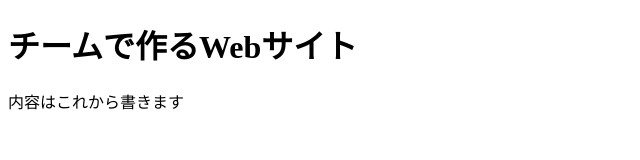
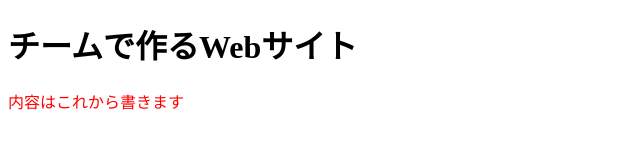
Before and after one commit to kim-iniad/team-project2022, a plain HTML site: page index.html in a window 1280 px wide. Shown: the whole page, without its empty margins (0-640 px from the left). Drawn offline with Linux system fonts and the light colour scheme.

Commit message:
create a css file

```diff
--- /dev/null
+++ b/css/index.css
@@ -0,0 +1,3 @@
+.red {
+    color: red;
+}
--- a/index.html
+++ b/index.html
@@ -3,10 +3,11 @@
     <head>
         <meta charset="utf-8">
         <title>チーム作るWebサイト</title>
+        <link rel="stylesheet" href="css/index.css">
     </head>
     <body>
         <h1>チームで作るWebサイト</h1>
-        <p>内容はこれから書きます</p>
+        <p class="red">内容はこれから書きます</p>
     </body>
 
 </html>
```
